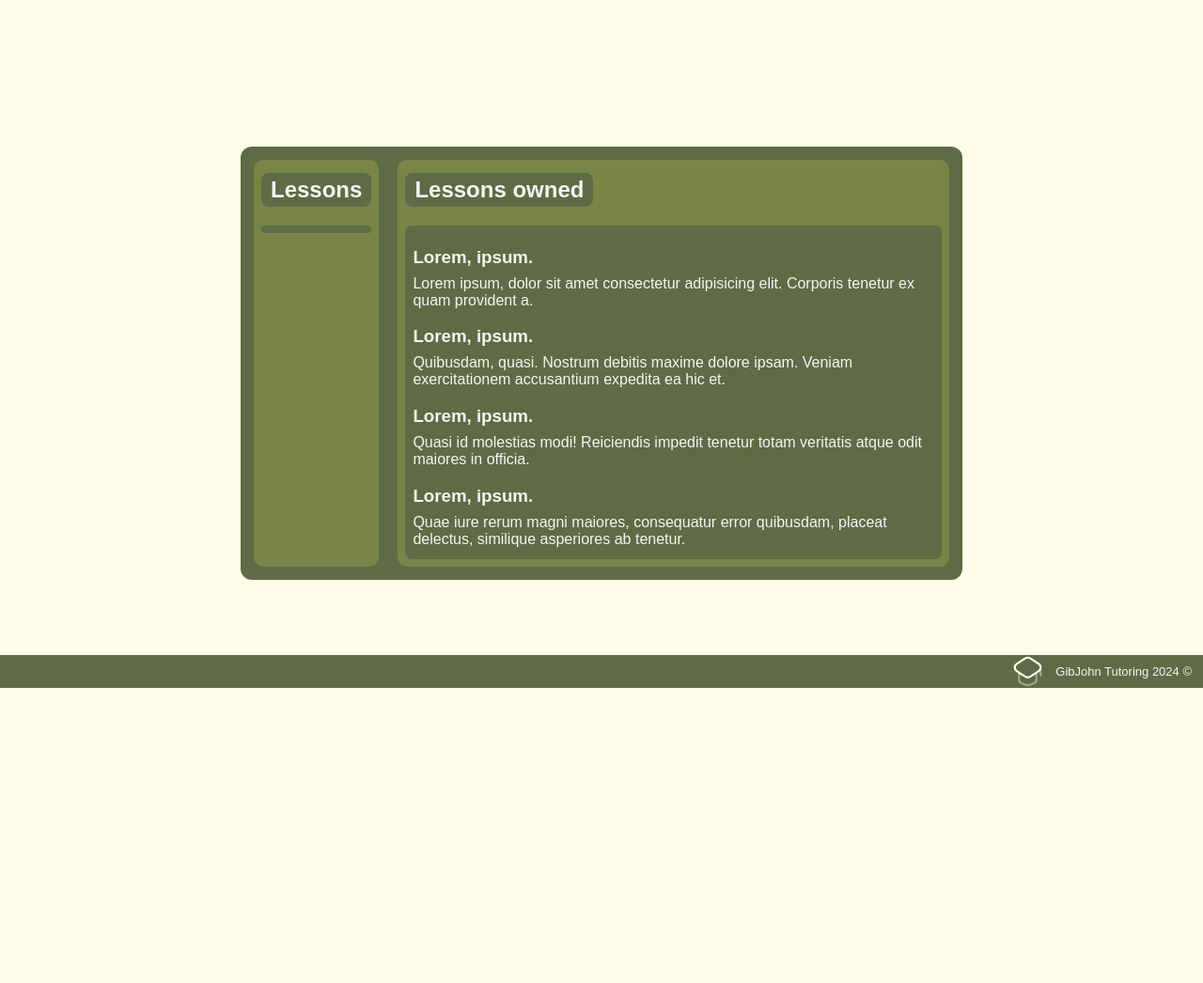
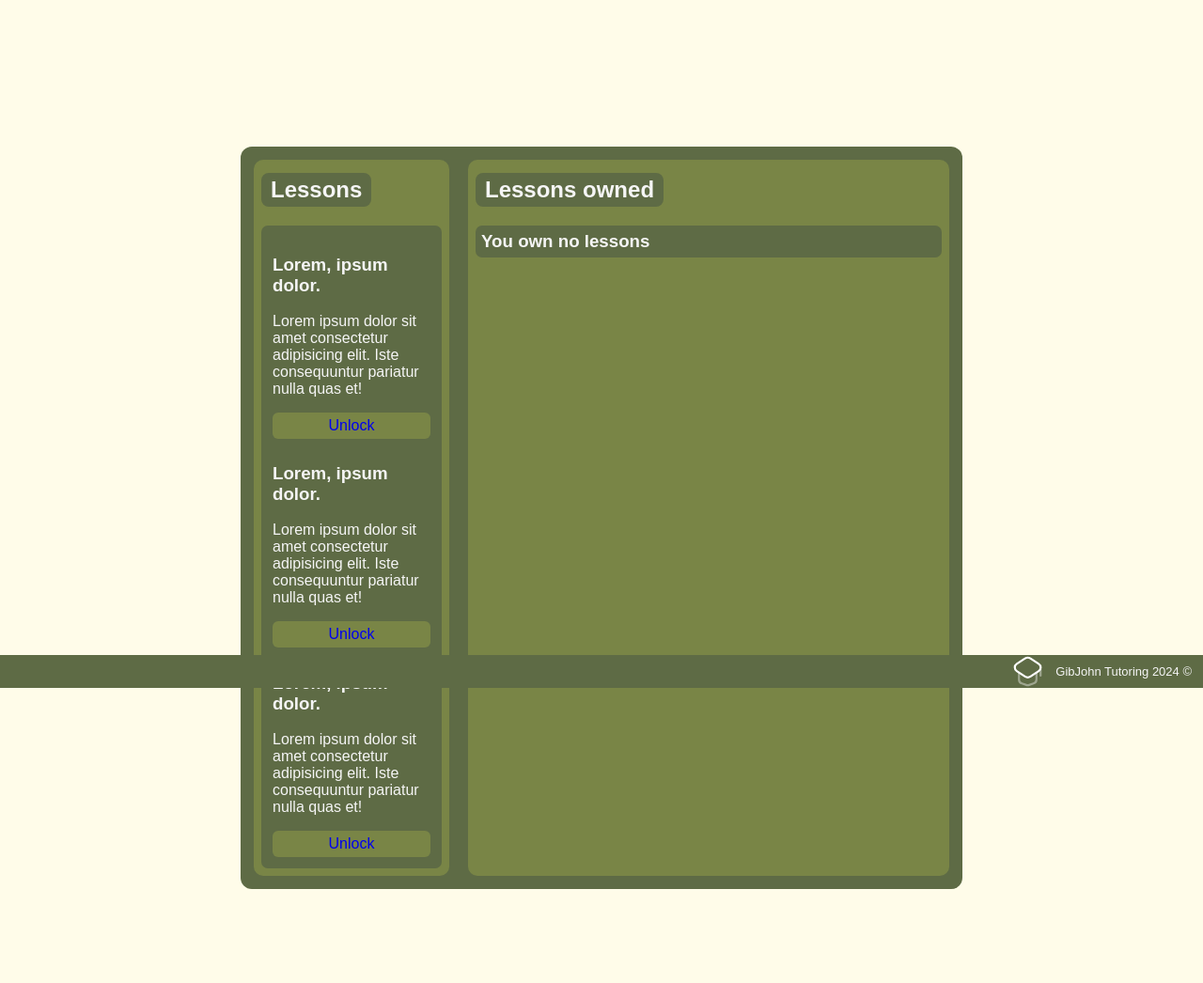
Before and after one commit to Beemer-2/GibJohn-Tutoring-School-Flask-Project, a Flask app: page /lessons in a window 1280 px wide. Shown: the part 68-1114 px from the top of the page at 94% size. Before the commit the page ends 800 px from the top, so only its background shows below. Run offline with Flask 3, Linux system fonts and the light colour scheme; the visitor is signed in with stand-in values (Sample User, id 1); data that the repository does not hold is empty.

Commit message:
Added to the lessons page

```diff
--- a/app.py
+++ b/app.py
@@ -34,9 +34,30 @@ def about():
 @app.route("/lessons")
 def lessons():
     if session.get("username"):
-        return render_template("lessons.html", username = session.get("username"))
+
+        main_database = sqlite3.connect("database/main.db")
+        main_database_cursor = main_database.cursor()
+        lessons = main_database_cursor.execute("SELECT username FROM lessonOne").fetchall()
+        lessons+main_database_cursor.execute("SELECT username FROM lessonTwo").fetchall()
+        lessons+main_database_cursor.execute("SELECT username FROM lessonThree").fetchall()
+        print(lessons, "lessons")
+        #TEST THIS FrOM HERE
+
+        main_database.close()
+
+
+        return render_template("lessons.html", username = session.get("username"), lessons_owned = lessons)
     else:
         return render_template("lessons-error.html")
+
+@app.route("/unlock-lesson/<lesson>")
+def unlock_lesson(lesson):
+    match lesson:
+        case "lessonOne":
+            return render_template("lesson-bought.html", lesson=lesson)
+
+        case _:
+            return render_template("")
 
 @app.route("/teachers")
 def teachers():
--- a/initialise-main-database.py
+++ b/initialise-main-database.py
@@ -37,6 +37,8 @@ def lesson_learners_set_up():
     database = sqlite3.connect("database/main.db")
     db_cursor = database.cursor()
     db_cursor.execute("CREATE TABLE lessonOne (username VARCHAR UNIQUE)")
+    db_cursor.execute("CREATE TABLE lessonTwo (username VARCHAR UNIQUE)")
+    db_cursor.execute("CREATE TABLE lessonThree (username VARCHAR UNIQUE)")
     database.commit()
     database.close()
 
@@ -44,4 +46,4 @@ def lesson_learners_set_up():
 # initialise_database()
 # select_all()
 
-##lesson_learners_set_up()
+lesson_learners_set_up()
--- a/static/lessons-styles.css
+++ b/static/lessons-styles.css
@@ -28,7 +28,7 @@
 
 h3 {
     margin-bottom: 2px;
-    margin-left: 4px;
+
 }
 
 h2 {
@@ -42,3 +42,21 @@ h2 {
 #lessons-owned {
     min-width: 40vw;
 }
+
+#no-lessons {
+    margin: 2px;
+}
+
+.unlock {
+    text-decoration: none;
+    padding: 5px;
+    border-radius: 6px;
+    background-color: #798546;
+    text-align: center;
+}
+
+.flex-course {
+    display: flex;
+    flex-direction: column;
+    margin: 8px;
+}
--- a/templates/lessons.html
+++ b/templates/lessons.html
@@ -7,23 +7,33 @@
     <div class="seperate">
         <h2>Lessons</h2>
         <div>
-            {% for lesson in lessons_owned %}
-            <h3>Lorem, ipsum.</h3>
-            <p>Lorem ipsum, dolor sit amet consectetur adipisicing elit. Corporis tenetur ex quam provident a.</p>
-            {% endfor %}
+            <div class="flex-course">
+                <h3>Lorem, ipsum dolor.</h3>
+                <p>Lorem ipsum dolor sit amet consectetur adipisicing elit. Iste consequuntur pariatur nulla quas et!</p>
+                <a class="unlock" href="/unlock-lesson<lesson_one>">Unlock</a>
+            </div>
+            <div class="flex-course">
+                <h3>Lorem, ipsum dolor.</h3>
+                <p>Lorem ipsum dolor sit amet consectetur adipisicing elit. Iste consequuntur pariatur nulla quas et!</p>
+                <a class="unlock" href="/unlock-lesson<lesson_two>">Unlock</a>
+            </div>
+            <div class="flex-course">
+                <h3>Lorem, ipsum dolor.</h3>
+                <p>Lorem ipsum dolor sit amet consectetur adipisicing elit. Iste consequuntur pariatur nulla quas et!</p>
+                <a class="unlock" href="/unlock-lesson<lesson_three>">Unlock</a>
+            </div>
         </div>
     </div>
     <div class="seperate" id="lessons-owned">
         <h2>Lessons owned</h2>
         <div>
+            {% for lesson in lessons_owned %}
             <h3>Lorem, ipsum.</h3>
             <p>Lorem ipsum, dolor sit amet consectetur adipisicing elit. Corporis tenetur ex quam provident a.</p>
-            <h3>Lorem, ipsum.</h3>
-            <p>Quibusdam, quasi. Nostrum debitis maxime dolore ipsam. Veniam exercitationem accusantium expedita ea hic et.</p>
-            <h3>Lorem, ipsum.</h3>
-            <p>Quasi id molestias modi! Reiciendis impedit tenetur totam veritatis atque odit maiores in officia.</p>
-            <h3>Lorem, ipsum.</h3>
-            <p>Quae iure rerum magni maiores, consequatur error quibusdam, placeat delectus, similique asperiores ab tenetur.</p>
+            {% endfor %}
+            {% if lessons_owned|length == 0 %}
+            <h3 id="no-lessons">You own no lessons</h3>
+            {% endif %}
         </div>
     </div>
 </div>
```
